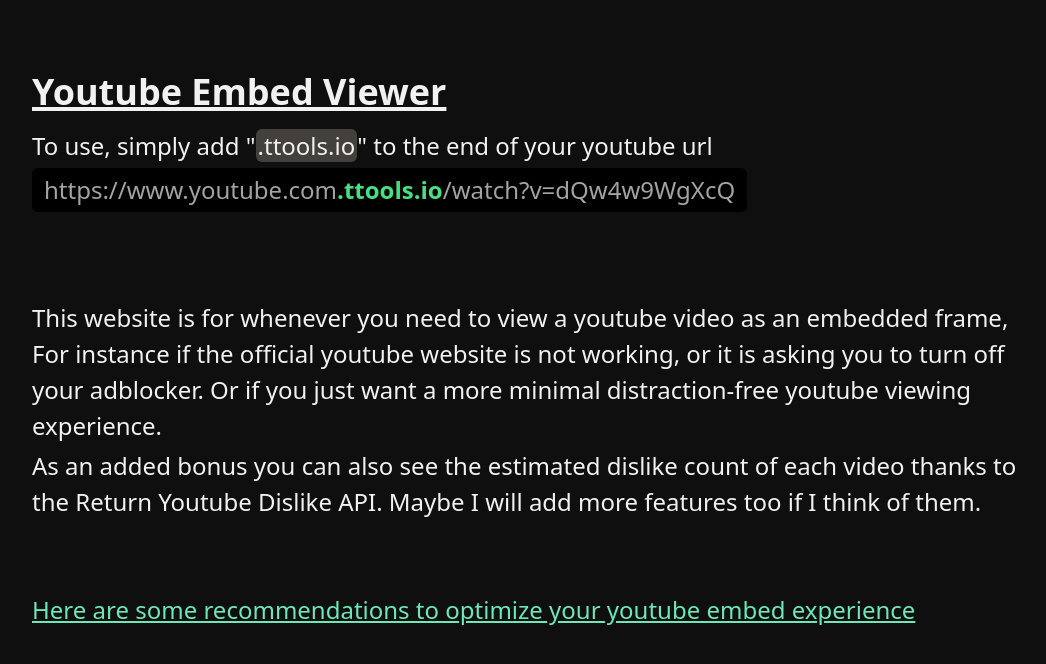
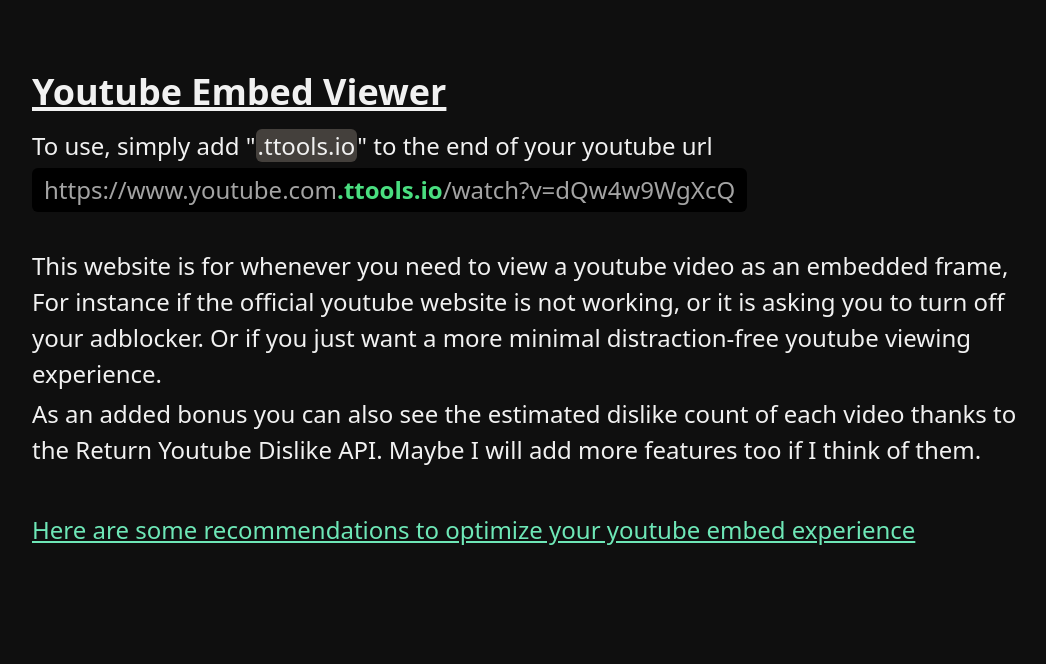
Before and after one commit to ebell451/youtube-embed, a SvelteKit app: page / in a window 1280 px wide. Shown: the top 664 px of the page, without its empty margins (104-1150 px from the left). Built offline with nearby package versions, Linux system fonts and the light colour scheme.

Commit message:
layout of homepage

```diff
--- a/src/routes/+page.svelte
+++ b/src/routes/+page.svelte
@@ -27,13 +27,13 @@
     TODO
     -->
 
-    <br>
+    <!-- <br> -->
     <br>
 
 
 
 
-    <p class="mt-4">
+    <p class="">
         This website is for whenever you need to view a youtube video as an embedded frame,
     </p>
     <p>
@@ -42,9 +42,9 @@
     <p class="mt-1">As an added bonus you can also see the estimated dislike count of each video thanks to the  Return Youtube Dislike API. Maybe I will add more features too if I think of them.</p>
 
     <br>
-    <br>
+    <!-- <br> -->
 
-    <a href="/recommendations" class="text-emerald-300 underline block">
+    <a href="/recommendations" class="text-emerald-300 underline block mt-2">
         Here are some recommendations to optimize your youtube embed experience
     </a>
 
```
